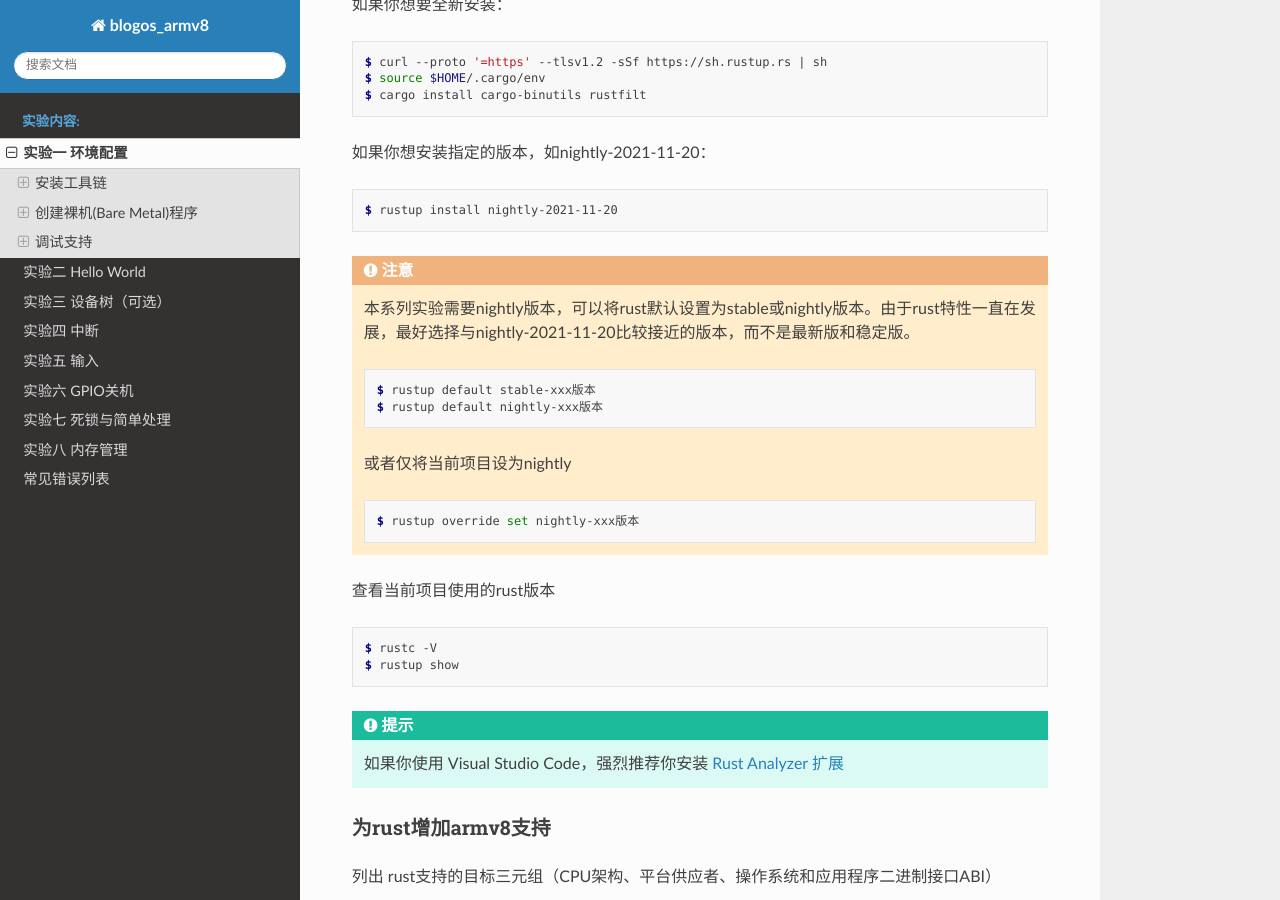
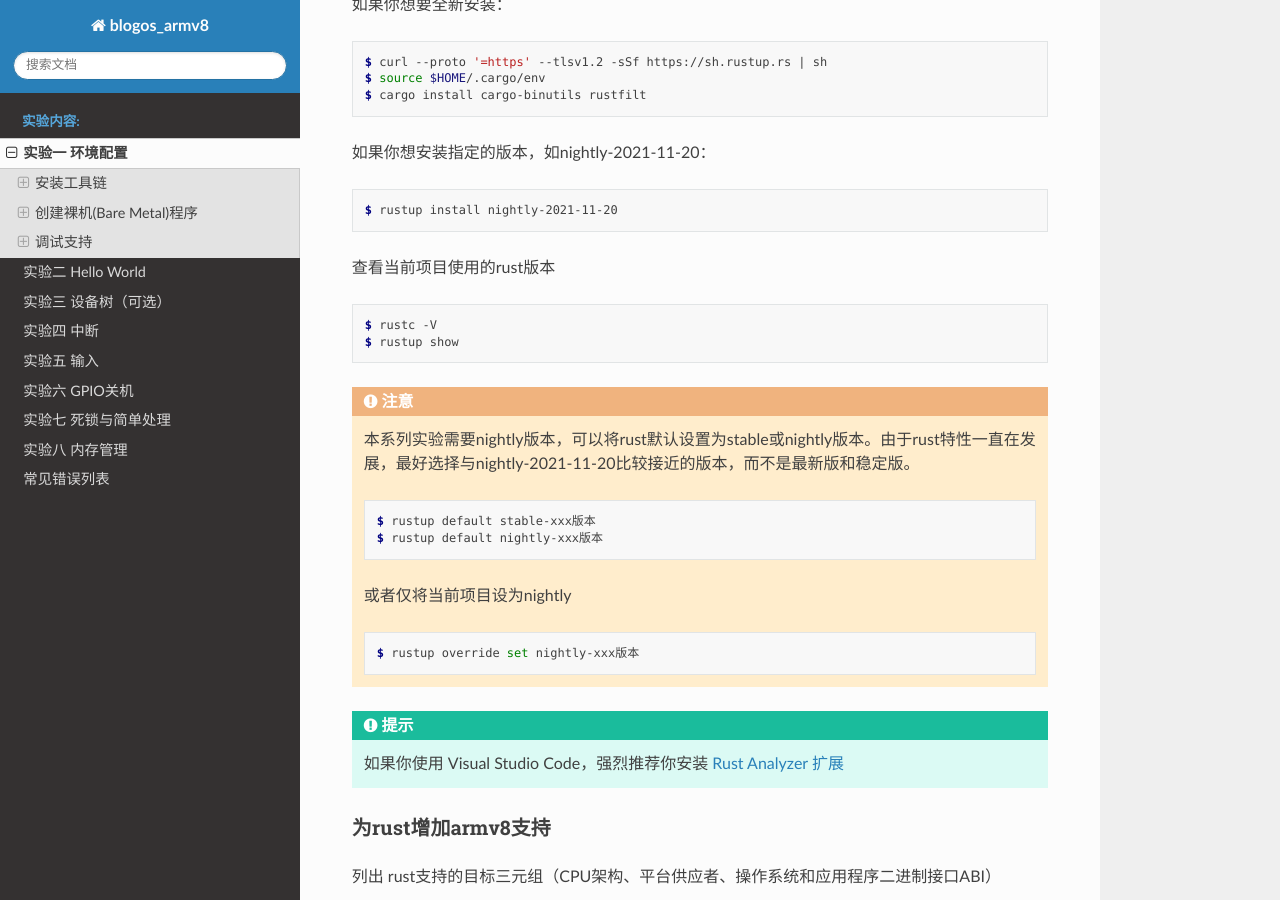
Before and after one commit to sotinyatgithub/os2022exps, a Sphinx documentation site: the page built from source/exp1/index.rst, in a window 1280 px wide and 900 px high, scrolled down 503 px. Built offline with Sphinx 7.4.7 and the Read the Docs theme 2.0.0, drawn with Linux system fonts in a browser that asks for light colours; some of the changed lines change nothing that is shown.

Commit message:
设置版本命令

```diff
--- a/source/exp1/index.rst
+++ b/source/exp1/index.rst
@@ -31,6 +31,13 @@
 
 	$ rustup install nightly-2021-11-20
 
+查看当前项目使用的rust版本
+
+.. code-block:: console
+
+	$ rustc -V
+	$ rustup show
+
 
 .. attention::
 	本系列实验需要nightly版本，可以将rust默认设置为stable或nightly版本。由于rust特性一直在发展，最好选择与nightly-2021-11-20比较接近的版本，而不是最新版和稳定版。
@@ -46,12 +53,7 @@
 
 		$ rustup override set nightly-xxx版本
 
-查看当前项目使用的rust版本
 
-.. code-block:: console
-
-	$ rustc -V
-	$ rustup show
 
 .. hint::
 	如果你使用 Visual Studio Code，强烈推荐你安装 `Rust Analyzer 扩展 <https://marketplace.visualstudio.com/items?itemName=matklad.rust-analyzer>`_
```
